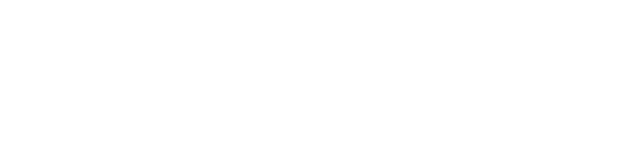
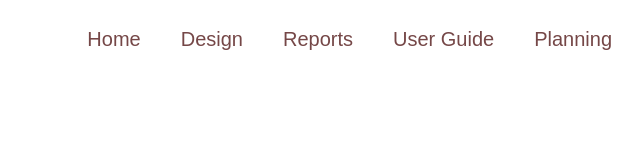
Before and after one commit to sp12-music-scheduling/sp12-music-sch-app-website, a plain HTML site: page presentation.html in a window 1280 px wide. Shown: the whole page, without its empty margins (640-1280 px from the left). Drawn offline with Linux system fonts and the light colour scheme.

Commit message:
Add navigation to pages

```diff
--- a/presentation.html
+++ b/presentation.html
@@ -0,0 +1,21 @@
+<html>
+  <head>
+    <title>Studio Buddy - Presentation</title>
+    <meta charset="UTF-8" />
+    <meta name="viewport" content="width=device-width, initial-scale=1">
+    <link rel="stylesheet" href="src/styles.css" />
+  </head>
+
+  <body>
+    <header>
+      <nav>
+        <ul id="navbar">
+          <!-- <a href="/about.html"><li>About</li></a> -->
+           <li><a href="planning.html" class ="hover-link">Planning</a></li>
+              <li><a href="user_guide.html" class ="hover-link">User Guide</a></li>
+              <li><a href="reports.html" class ="hover-link">Reports</a></li>
+              <li><a href="design.html" class ="hover-link">Design</a></li>
+             <li><a href="index.html" class ="hover-link">Home</a></li>
+        </ul>
+      </nav>
+    </header>
```
Also changed, not shown: about.html (+13 -0 lines), design.html (+1 -0 lines), reports.html (+21 -0 lines), user_guide.html (+20 -0 lines).
